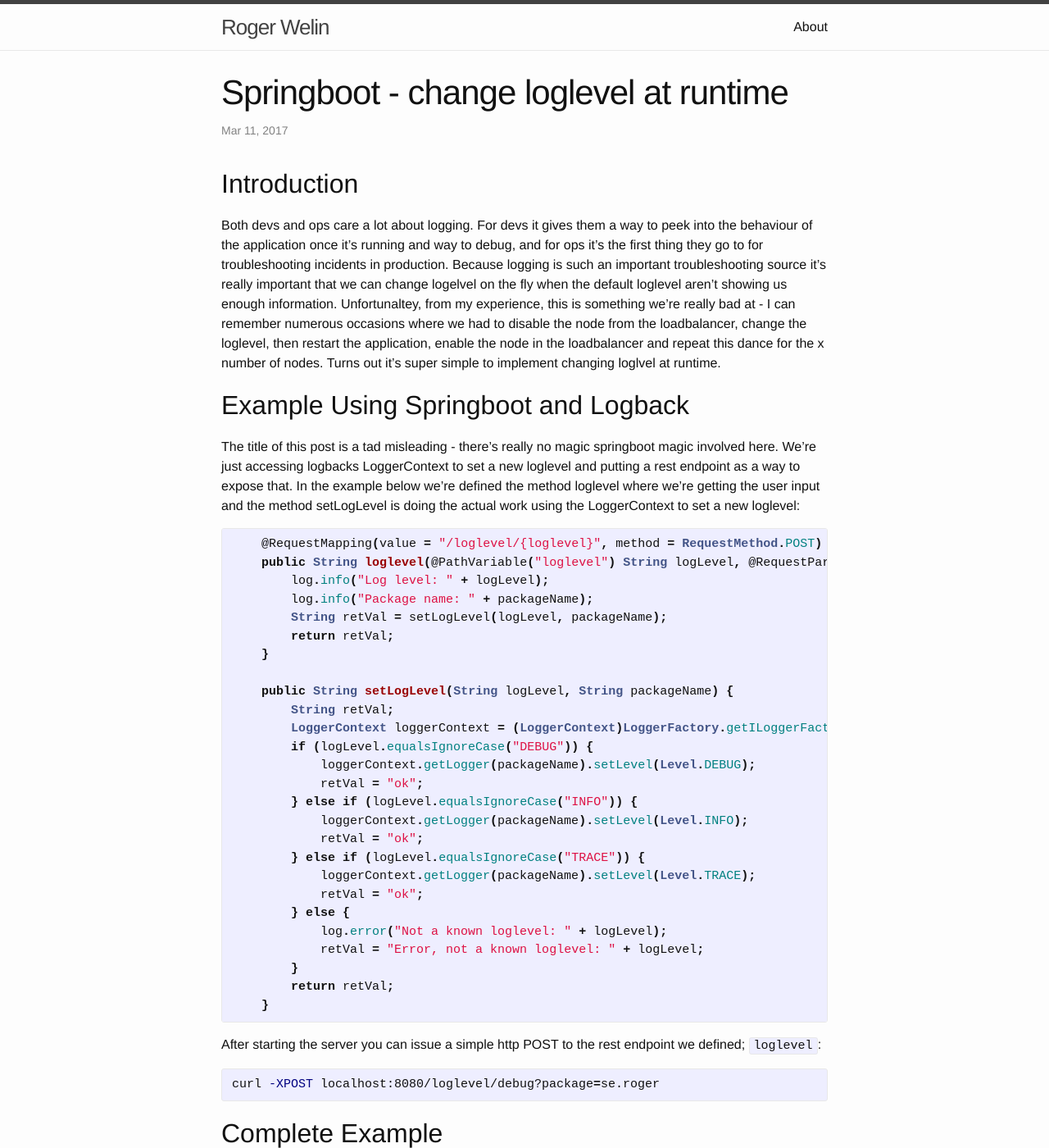
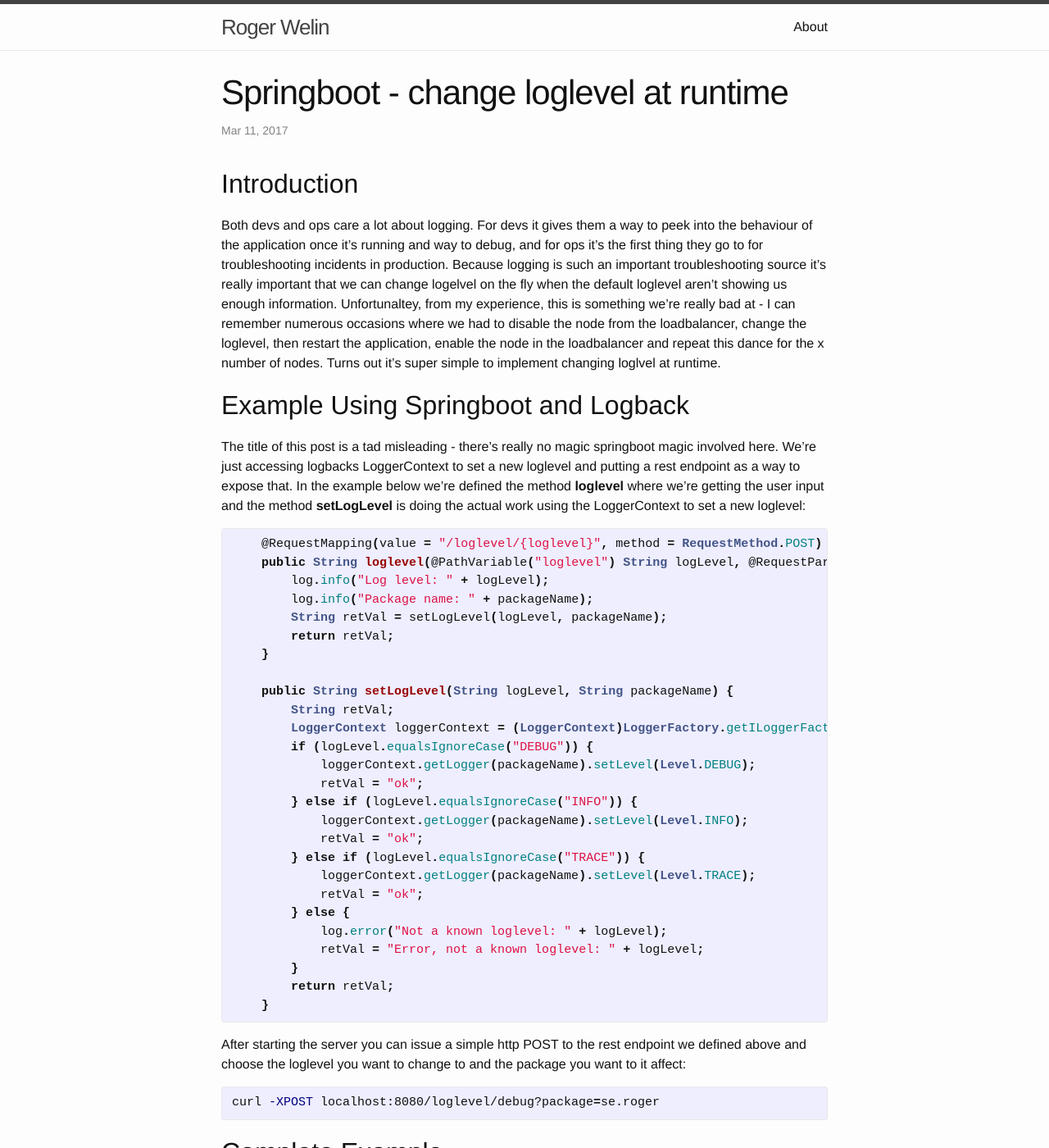
Before and after one commit to rogerwelin/rogerwelin.github.io, a Jekyll site: the page built from _posts/2017-03-11-change-loglevel-at-runtime-springboot.markdown, in a window 1280 px wide and 1400 px high. Shown: the whole window at 82% size. Built offline with Jekyll 4.4.1, drawn with Linux system fonts in a browser that asks for light colours; comment, search, counter and statistics services are not loaded.

Commit message:
minor fixes

````diff
--- a/_posts/2017-03-11-change-loglevel-at-runtime-springboot.markdown
+++ b/_posts/2017-03-11-change-loglevel-at-runtime-springboot.markdown
@@ -10,7 +10,7 @@
 Both devs and ops care a lot about logging. For devs it gives them a way to peek into the behaviour of the application once it's running and way to debug, and for ops it's the first thing they go to for troubleshooting incidents in production. Because logging is such an important troubleshooting source it's really important that we can change logelvel on the fly when the default loglevel aren't showing us enough information. Unfortunaltey, from my experience, this is something we're really bad at - I can remember numerous occasions where we had to disable the node from the loadbalancer, change the loglevel, then restart the application, enable the node in the loadbalancer and repeat this dance for the x number of nodes. Turns out it's super simple to implement changing loglvel at runtime.
 
 ## Example Using Springboot and Logback
-The title of this post is a tad misleading - there's really no magic springboot magic involved here. We're just accessing logbacks LoggerContext to set a new loglevel and putting a rest endpoint as a way to expose that. In the example below we're defined the method loglevel where we're getting the user input and the method setLogLevel is doing the actual work using the LoggerContext to set a new loglevel:
+The title of this post is a tad misleading - there's really no magic springboot magic involved here. We're just accessing logbacks LoggerContext to set a new loglevel and putting a rest endpoint as a way to expose that. In the example below we're defined the method **loglevel** where we're getting the user input and the method **setLogLevel** is doing the actual work using the LoggerContext to set a new loglevel:
 
 {% highlight java %}
     @RequestMapping(value = "/loglevel/{loglevel}", method = RequestMethod.POST)
@@ -41,7 +41,7 @@
     }
 {% endhighlight %}
 
-After starting the server you can issue a simple http POST to the rest endpoint we defined; ```loglevel```:
+After starting the server you can issue a simple http POST to the rest endpoint we defined above and choose the loglevel you want to change to and the package you want to it affect:
 
 {% highlight bash %}
 curl -XPOST localhost:8080/loglevel/debug?package=se.roger
````
